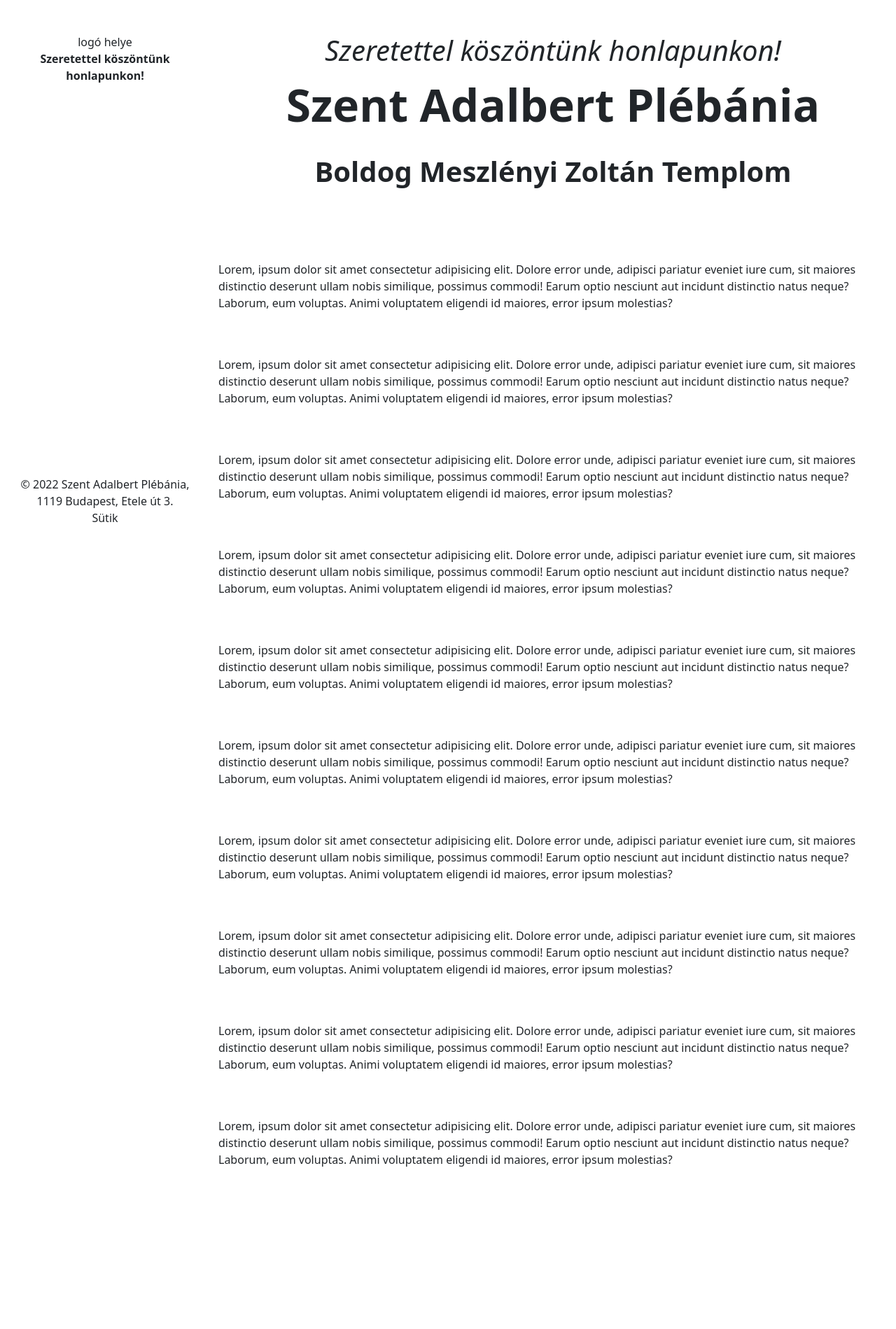
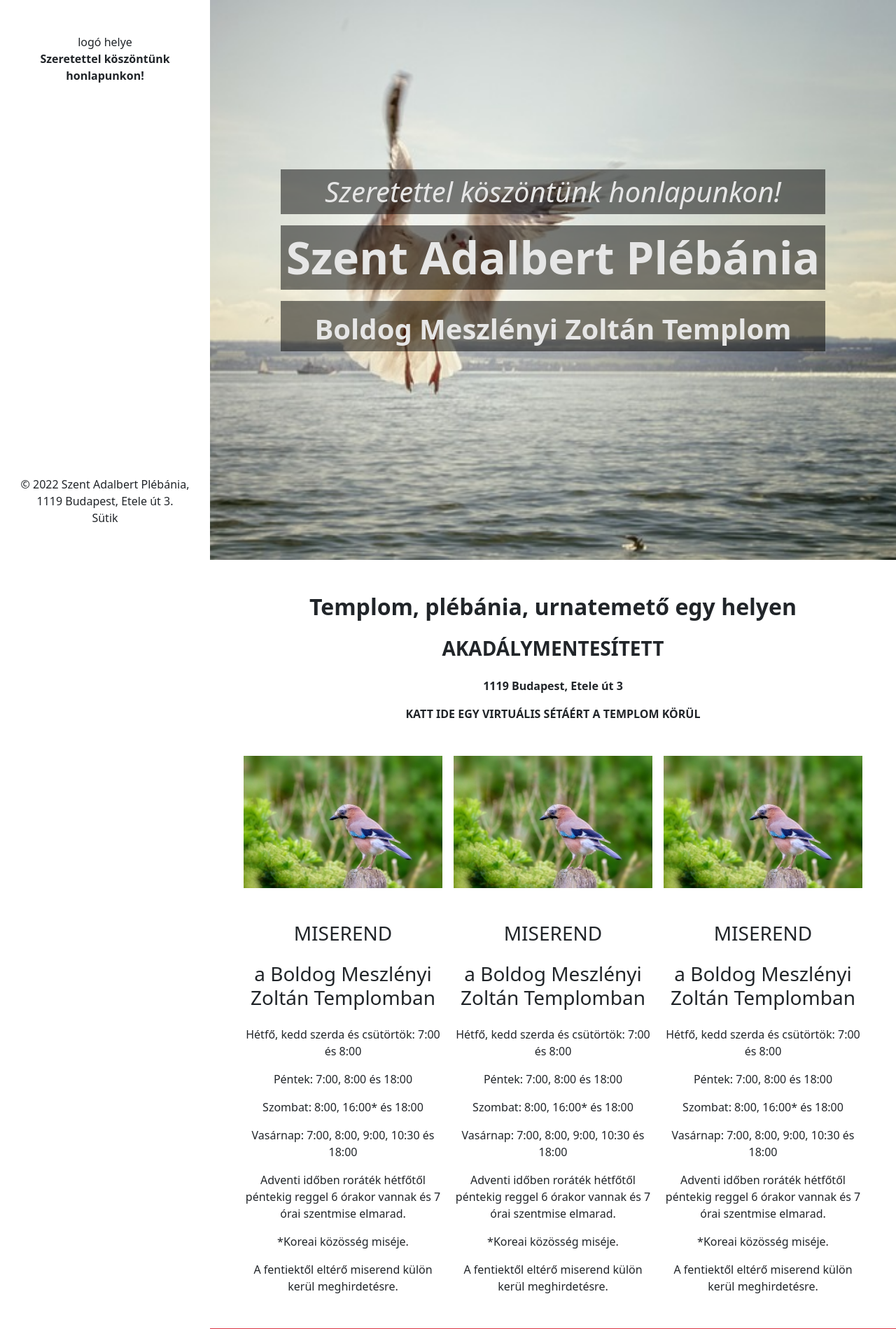
Before and after one commit to TKorsos/php-plebania, a PHP site: template views/kezdolap.php in a window 1280 px wide. Shown: the top 1899 px of the page at 70% size. Before the commit the page ends 1667 px from the top, so only its background shows below. Run offline with PHP 8.4, Linux system fonts and the light colour scheme; the template is opened without the code that fills it, so the values that code supplies are empty.

Commit message:
tartalmi-sav-header-elerhetosegek-section

```diff
--- a/assets/css/main.css
+++ b/assets/css/main.css
@@ -1,5 +1,16 @@
-.nav-fix-height {
+.nav-fix-height, .header-fix-height {
     height: 100vh;
+}
+
+.header-bg {
+    background: url("./../imgs/bg/bg.jpg") center no-repeat;
+    background-size: cover;
+}
+
+.main-h1-top, .main-h1-center, .main-h1-bottom {
+    background-color: hsla(0, 0%, 0%, .5);
+    color: hsl(0, 0%, 90%);
+    padding: .5rem;
 }
 
 @media only screen and (min-width: 576px) {
@@ -33,4 +44,13 @@
     .nav-fix-height {
         height: auto;
     }
+    .header-fix-height {
+        height: 75vh;
+    }
 }
+
+@media only screen and (max-width: 575px) {
+    .header-fix-height {
+        height: 50vh;
+    }
+}
--- a/views/kezdolap.php
+++ b/views/kezdolap.php
@@ -1,5 +1,5 @@
 <!doctype html>
-<html lang="en">
+<html lang="hu">
 
 <head>
     <meta charset="utf-8">
@@ -43,31 +43,116 @@
                 </section>
             </nav>
             <!-- tartalmi rész -->
-            <main class="col py-5 d-flex flex-column gap-5">
-                <header class="text-center pb-5">
+            <main class="col pb-5 px-0 d-flex flex-column gap-5">
+                <!-- MEGJEGYZÉS: háttérkép keresése -->
+                <header class="text-center d-flex justify-content-center align-items-center pb-5 header-fix-height header-bg">
                     <h1 class="d-flex flex-column gap-3 text-center">
-                        <span>
+                        <span class="main-h1-top">
                             <i>Szeretettel köszöntünk honlapunkon!</i>
                         </span>
                         <span class="main-h1-center">
                             <strong>Szent Adalbert Plébánia</strong>
                         </span>
-                        <span class="pt-3">
+                        <span class="main-h1-bottom pt-3">
                             <strong>Boldog Meszlényi Zoltán Templom</strong>
                         </span>
                     </h1>
                 </header>
+
+                <section class="px-3 px-md-5 text-center d-flex flex-column gap-5">
+                    <article class="d-flex flex-column gap-3">
+                        <!-- MEGJEGYZÉS: betűméret szrozók -> 2.5, 1.4, 1.7, 1.2 -->
+                        <h2>
+                            <strong>
+                                Templom, plébánia, urnatemető egy helyen
+                            </strong>
+                        </h2>
+                        <h3>
+                            <strong>
+                                AKADÁLYMENTESÍTETT
+                            </strong>
+                        </h3>
+                        <div>
+                            <strong>
+                                1119 Budapest, Etele út 3
+                            </strong>
+                        </div>
+                        <div>
+                            <!-- MEGJEGYZÉS: link -->
+                            <strong>
+                                KATT IDE EGY VIRTUÁLIS SÉTÁÉRT A TEMPLOM KÖRÜL
+                            </strong>
+                        </div>
+                    </article>
+                    <article class="d-flex flex-column gap-5 d-md-flex flex-md-row gap-md-3">
+                        <?php
+                            // MEGJEGYZÉS: időpontok teszt jellegűek nem a valós!
+                            for($i = 1; $i <= 3; ++$i) {
+                                echo '
+                                <div class="d-flex flex-column gap-5">
+                                    <div>
+                                        <picture>
+                                            <img src="./assets/imgs/pics/minta.jpg" alt="szajkó'.$i.'" class="w-100">
+                                        </picture>
+                                    </div>
+                                    <div class="d-flex flex-column gap-3">
+                                        <h3>
+                                            MISEREND
+                                        </h3>
+                                        <h3>
+                                            a Boldog Meszlényi Zoltán Templomban
+                                        </h3>
+                                        <div>
+                                            <span>Hétfő, kedd szerda és csütörtök:</span>
+                                            <span>7:00 és 8:00</span>
+                                        </div>
+                                        <div>
+                                            <span>Péntek:</span>
+                                            <span>7:00, 8:00 és 18:00</span>
+                                        </div>
+                                        <div>
+                                            <span>Szombat:</span>
+                                            <span>8:00, 16:00* és 18:00</span>
+                                        </div>
+                                        <div>
+                                            <span>Vasárnap:</span>
+                                            <span>7:00, 8:00, 9:00, 10:30 és 18:00</span>
+                                        </div>
+                                        <div>
+                                            <span>
+                                                Adventi időben roráték hétfőtől péntekig reggel 6 órakor vannak és 7 órai szentmise elmarad.
+                                            </span>
+                                        </div>
+                                        <div>
+                                            <span>
+                                                *Koreai közösség miséje.
+                                            </span>
+                                        </div>
+                                        <div>
+                                            <span>
+                                                A fentiektől eltérő miserend külön kerül meghirdetésre.
+                                            </span>
+                                        </div>
+                                    </div>
+                                </div>
+                                ';
+                            }
+                        ?>
+                    </article>
+                </section>
+
                 <?php
                     for($i = 1; $i <= 10; ++$i) {
-                        echo "
-                            <section>
+                        // bg-danger törölni!
+                        echo '
+                            <section class="px-3 px-md-5 bg-danger">
                                 <article>
                                     <p>
                                         Lorem, ipsum dolor sit amet consectetur adipisicing elit. Dolore error unde, adipisci pariatur eveniet iure cum, sit maiores distinctio deserunt ullam nobis similique, possimus commodi! Earum optio nesciunt aut incidunt distinctio natus neque? Laborum, eum voluptas. Animi voluptatem eligendi id maiores, error ipsum molestias?
                                     </p>
                                 </article>
                             </section>
-                        ";
+                        ';
                     }
                 ?>
             </main>
```
Also changed, not shown: assets/imgs/bg/bg.jpg (added), assets/imgs/pics/minta.jpg (added).
